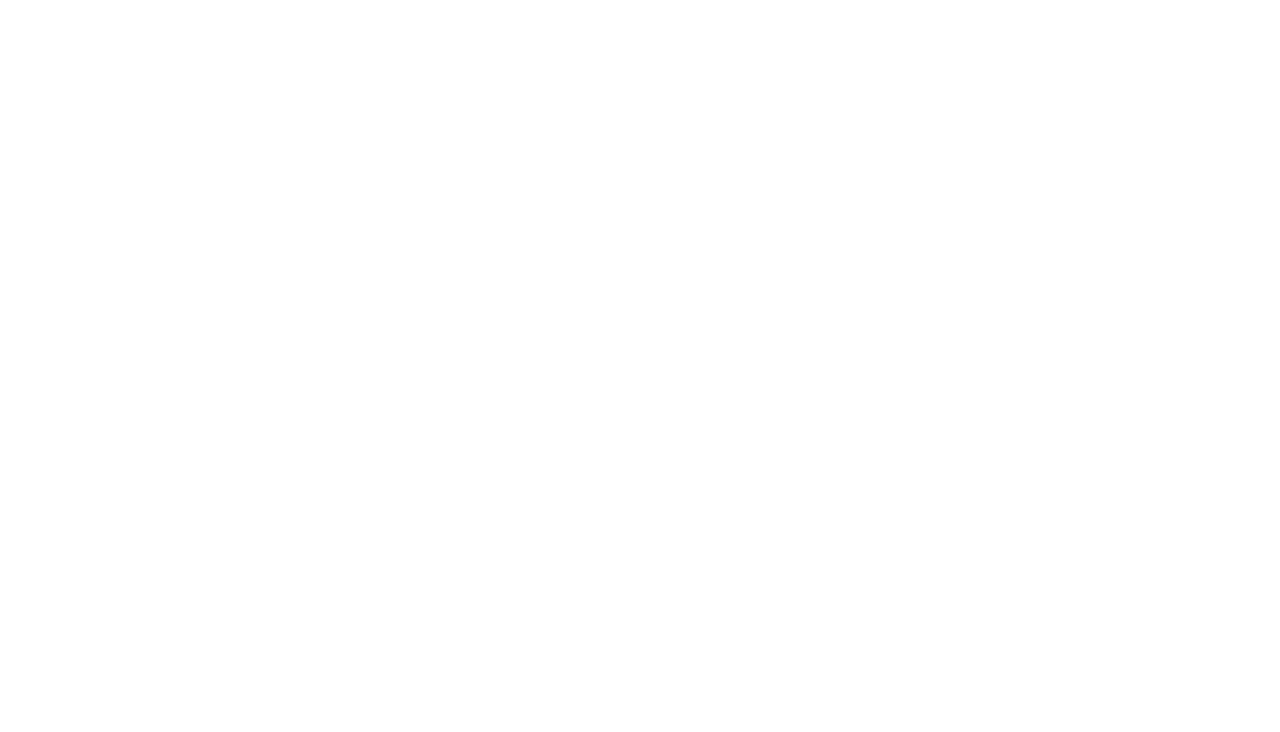
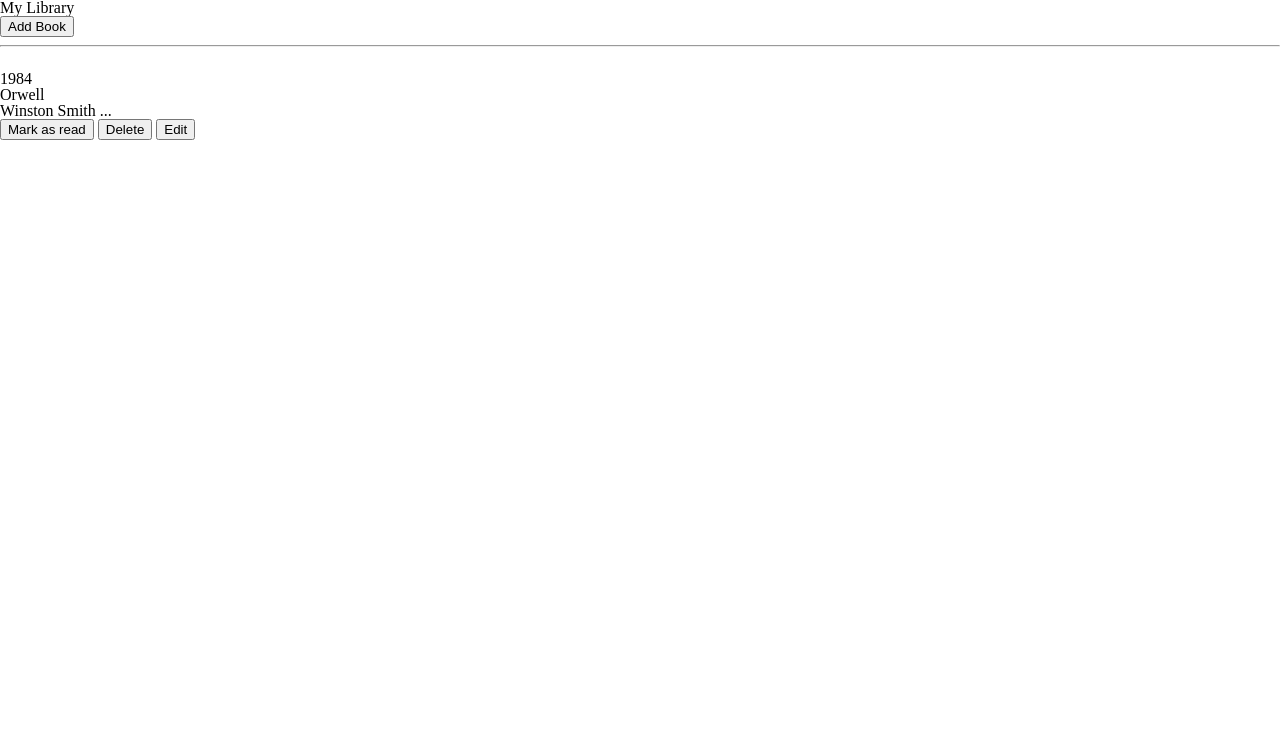
Before and after one commit to LorenzoMarinucci/my-library, a plain HTML site: page index.html in a window 1280 px wide. Shown: the top 732 px of the page. Drawn offline with Linux system fonts and the light colour scheme.

Commit message:
Esqueleto HTML.

```diff
--- a/index.html
+++ b/index.html
@@ -3,11 +3,33 @@
     <head>
         <meta charset="UTF-8">
         <title>My Library</title>
-        <link rel="icon" href="https://img.icons8.com/plasticine/100/000000/timer.png">
+        <link rel="icon" href="https://img.icons8.com/officel/16/000000/book.png">
         <link rel="stylesheet" href="css/reset.css" type="text/css" media="all"/>
         <link rel="stylesheet" href="css/styles.css" type="text/css" media="all"/>
     </head>
     <body>
+        <div id="container">
+            <div id="header">
+                <h1>My Library</h1>
+                <button id="add">Add Book</button>
+                <hr>
+            </div>
+            <div id="list">
+                <div class="book">
+                    <img class="cover" href="https://contentv2.tap-commerce.com/cover/large/9789875669284_1.jpg?id_com=1113">
+                    <div class="info">
+                        <h2 class="title">1984</h2>
+                        <h3 class="author">Orwell</h3>
+                        <p class="sumary">Winston Smith ...</p>
+                    </div>
+                    <div class="options">
+                        <button class="read">Mark as read</button>
+                        <button class="delete">Delete</button>
+                        <button class="edit">Edit</button>
+                    </div>
+                </div>
+            </div>
+        </div>
         <footer>
             <div id="info">
             <div id="git">
```
